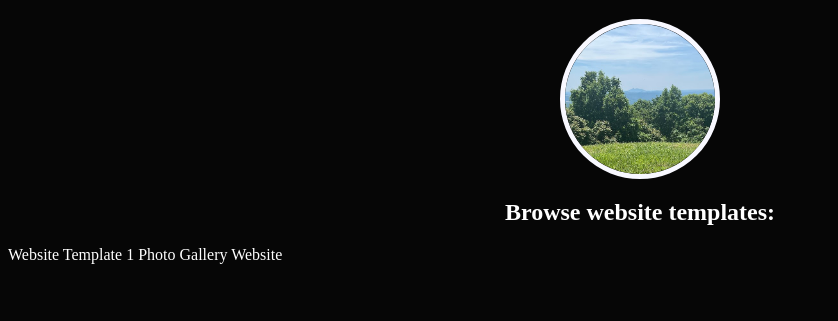
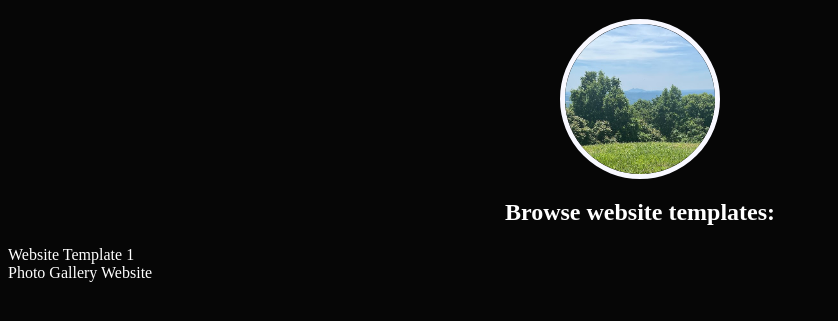
Before and after one commit to jlbprogrammer/jlbprogammer, a plain HTML site: page index.html in a window 1280 px wide. Shown: the part 61-382 px from the top of the page, without its empty margins (0-838 px from the left). Drawn offline with Linux system fonts and the light colour scheme.

Commit message:
Update index.html
Edit

```diff
--- a/index.html
+++ b/index.html
@@ -30,7 +30,7 @@
 <h1 class="white-text" style="text-align: center;">Welcome to my page!</h1>
 <img src="IndexPic.png" alt="Circular Image" class="circle-image">
 <h2 class="white-text" style="text-align: center;">Browse website templates:</h2>
-<a href="URL">Website Template 1</a>
+<a href="URL">Website Template 1</a> <br>
 <a href="URL">Photo Gallery Website</a>
 
 </body>
```
